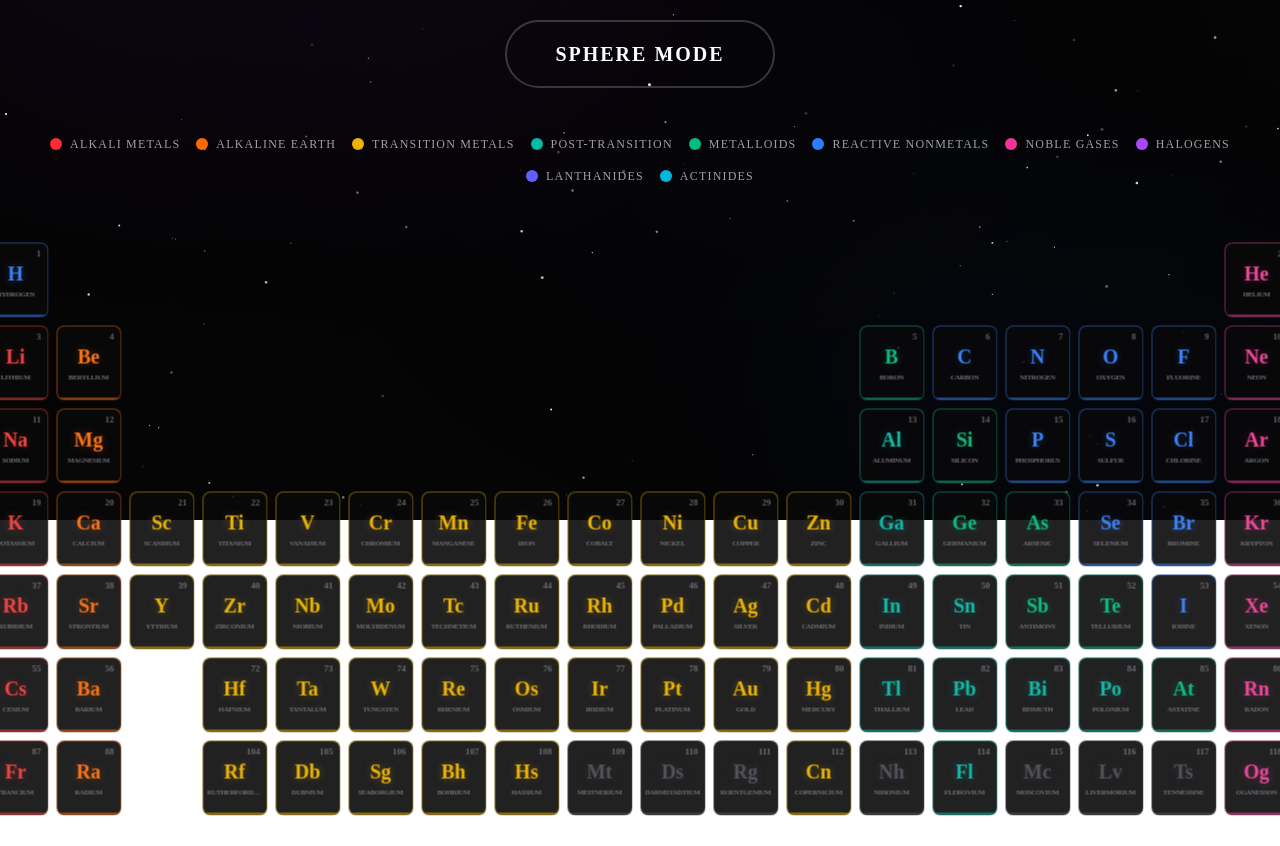
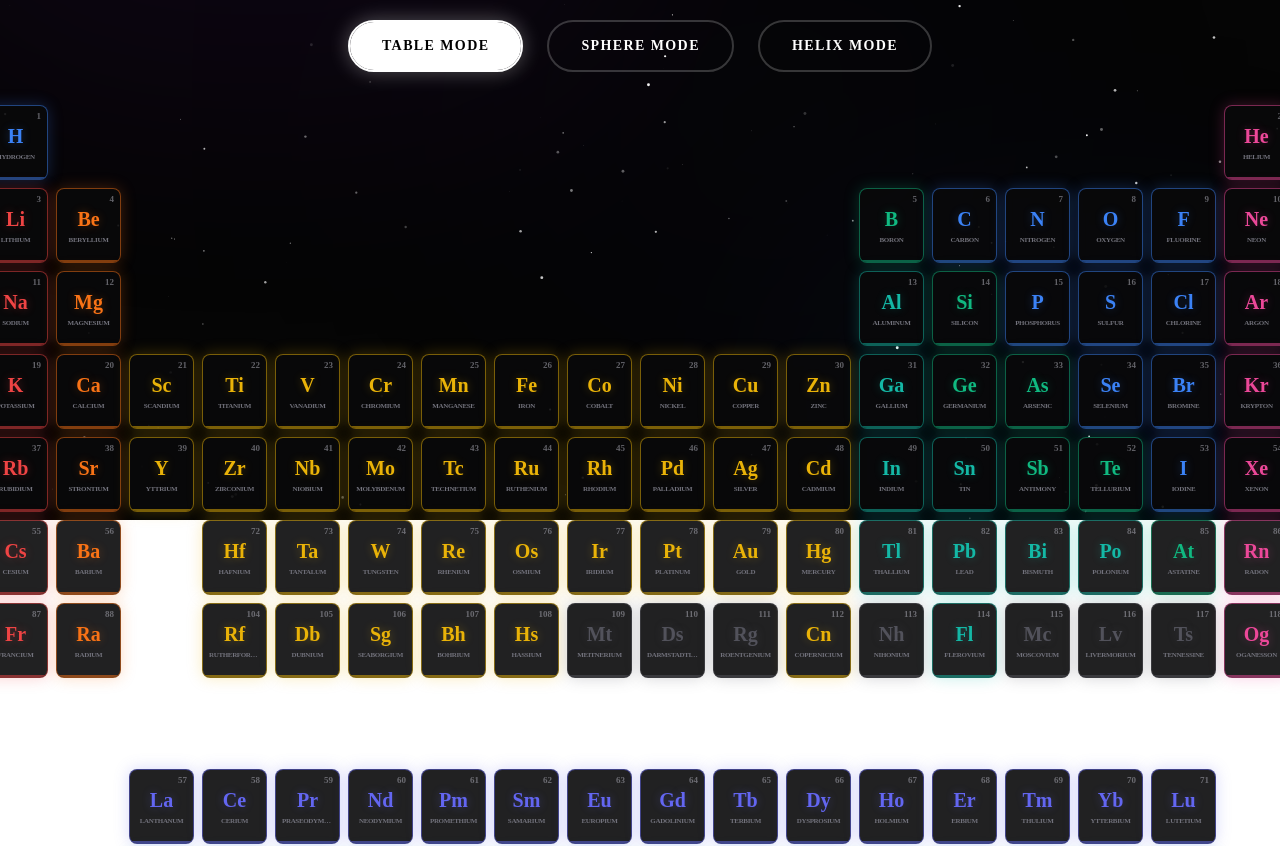
Before and after one commit to jolorupido15/periodic-table, a Next.js app: page /periodic-table in a window 1280 px wide. Shown: the part 280-1126 px from the top of the page. Built offline with nearby package versions, Linux system fonts and the light colour scheme.

Commit message:
add helix mode

```diff
--- a/components/PeriodicTable.tsx
+++ b/components/PeriodicTable.tsx
@@ -1,13 +1,12 @@
 'use client';
 
-import { useState, useEffect, useMemo } from 'react';
+import { useState, useEffect, useRef, useMemo } from 'react';
 import { elements, Element, ElementCategory } from '@/lib/elements';
-import ElementCard from './ElementCard';
 import ElementDialog from './ElementDialog';
 import { cn } from '@/lib/utils';
 import { Button } from '@/components/ui/button';
 
-type ViewState = 'table' | 'flying-to-sphere' | 'sphere' | 'flying-to-table';
+type ViewMode = 'table' | 'sphere' | 'helix';
 
 const categoryHexColors: Record<string, string> = {
   'alkali metal': '#ef4444',
@@ -39,22 +38,16 @@ const categories: { label: string; value: ElementCategory; color: string }[] = [
 export default function PeriodicTable() {
   const [selectedElement, setSelectedElement] = useState<Element | null>(null);
   const [isDialogOpen, setIsDialogOpen] = useState(false);
-  const [viewState, setViewState] = useState<ViewState>('table');
+  const [viewMode, setViewMode] = useState<ViewMode>('table');
+  const [isTransitioning, setIsTransitioning] = useState(false);
 
-  const toggleMode = () => {
-    if (viewState === 'table') {
-      setViewState('flying-to-sphere');
-      setTimeout(() => setViewState('sphere'), 1800);
-    } else if (viewState === 'sphere') {
-      setViewState('flying-to-table');
-      setTimeout(() => setViewState('table'), 1800);
-    }
-  };
-
-  const handleElementClick = (element: Element) => {
-    setSelectedElement(element);
-    setIsDialogOpen(true);
-  };
+  const containerRef = useRef<HTMLDivElement>(null);
+  const cardRefs = useRef<(HTMLDivElement | null)[]>([]);
+  const rotationRef = useRef(0);
+  const transitionRef = useRef(0); // 0 to 1
+  const targetModeRef = useRef<ViewMode>('table');
+  const currentModeRef = useRef<ViewMode>('table');
+  const requestRef = useRef<number>();
 
   // Dimensions
   const cardW = 65;
@@ -63,117 +56,191 @@ export default function PeriodicTable() {
   const gridW = 18 * (cardW + gap);
   const gridH = 10 * (cardH + gap);
 
-  // Pre-calculate positions
-  const elementPositions = useMemo(() => {
+  // Pre-calculate base positions/data
+  const elementData = useMemo(() => {
     return elements.map((el, i) => {
       // Table Pos
       const tx = (el.xpos - 1) * (cardW + gap) - gridW / 2 + cardW / 2;
       const ty = (el.ypos - 1) * (cardH + gap) - gridH / 2 + cardH / 2;
 
-      // Sphere Pos
+      // Sphere Base (Fibonacci)
       const phi = Math.acos(1 - 2 * (i + 0.5) / 118);
       const theta = Math.PI * (1 + Math.sqrt(5)) * i;
-      const sx = 300 * Math.sin(phi) * Math.cos(theta);
-      const sy = 300 * Math.sin(phi) * Math.sin(theta);
-      const sz = 300 * Math.cos(phi);
 
-      return { tx, ty, sx, sy, sz, theta, phi };
+      // Helix Base
+      const strand = i < 59 ? 0 : 1;
+      const idx = strand === 0 ? i : i - 59;
+      const helixAngle = (idx / 59) * Math.PI * 4 + (strand === 1 ? Math.PI : 0);
+      const hy = (idx - 29.5) * 18;
+
+      return { tx, ty, phi, theta, helixAngle, hy };
     });
   }, []);
 
-  const isFlying = viewState === 'flying-to-sphere' || viewState === 'flying-to-table';
-  const isSphere = viewState === 'sphere';
+  const toggleMode = (mode: ViewMode) => {
+    if (viewMode === mode || isTransitioning) return;
+
+    targetModeRef.current = mode;
+    currentModeRef.current = viewMode;
+    setIsTransitioning(true);
+    transitionRef.current = 0;
+
+    // Transition timing logic handled in animation loop
+    setTimeout(() => {
+      setViewMode(mode);
+      setIsTransitioning(false);
+      transitionRef.current = 1;
+    }, 1500);
+  };
+
+  const handleElementClick = (element: Element) => {
+    setSelectedElement(element);
+    setIsDialogOpen(true);
+  };
+
+  useEffect(() => {
+    const animate = () => {
+      rotationRef.current += 0.005;
+      const rot = rotationRef.current;
+
+      // Update transition progress if active
+      if (isTransitioning) {
+        transitionRef.current = Math.min(transitionRef.current + 0.015, 1);
+      }
+      const t = transitionRef.current;
+      const mode = isTransitioning ? 'transition' : viewMode;
+
+      const items: { index: number; z3d: number }[] = [];
+
+      elementData.forEach((data, i) => {
+        const { tx, ty, phi, theta, helixAngle, hy } = data;
+
+        let x3d = 0, y3d = 0, z3d = 0;
+
+        // Calculate 3D position for each mode
+        const getPos = (m: ViewMode) => {
+          if (m === 'table') return { x: tx, y: ty, z: 0 };
+          if (m === 'sphere') {
+            return {
+              x: 300 * Math.sin(phi) * Math.cos(theta + rot),
+              y: 300 * Math.cos(phi),
+              z: 300 * Math.sin(phi) * Math.sin(theta + rot)
+            };
+          }
+          if (m === 'helix') {
+            return {
+              x: Math.cos(helixAngle + rot) * 250,
+              y: hy,
+              z: Math.sin(helixAngle + rot) * 250
+            };
+          }
+          return { x: 0, y: 0, z: 0 };
+        };
+
+        if (isTransitioning) {
+          const start = getPos(currentModeRef.current);
+          const end = getPos(targetModeRef.current);
+          // Cubic ease-in-out for the transition progress
+          const ease = t < 0.5 ? 4 * t * t * t : 1 - Math.pow(-2 * t + 2, 3) / 2;
+          x3d = start.x + (end.x - start.x) * ease;
+          y3d = start.y + (end.y - start.y) * ease;
+          z3d = start.z + (end.z - start.z) * ease;
+        } else {
+          const pos = getPos(viewMode);
+          x3d = pos.x; y3d = pos.y; z3d = pos.z;
+        }
+
+        // Project 3D to 2D
+        const perspective = 800 / (800 + z3d);
+        const x2d = x3d * perspective;
+        const y2d = y3d * perspective;
+        const scale = perspective;
+        const opacity = viewMode === 'table' && !isTransitioning ? 1 : 0.4 + (z3d + 300) / 600 * 0.6;
+
+        const card = cardRefs.current[i];
+        if (card) {
+          card.style.transform = `translate(-50%, -50%) translate3d(${x2d}px, ${y2d}px, 0) scale(${scale})`;
+          card.style.opacity = Math.max(0, Math.min(1, opacity)).toString();
+          items.push({ index: i, z3d });
+        }
+      });
+
+      // Painter's algorithm
+      items.sort((a, b) => b.z3d - a.z3d);
+      items.forEach((item, zIdx) => {
+        const card = cardRefs.current[item.index];
+        if (card) card.style.zIndex = zIdx.toString();
+      });
+
+      requestRef.current = requestAnimationFrame(animate);
+    };
+
+    requestRef.current = requestAnimationFrame(animate);
+    return () => {
+      if (requestRef.current) cancelAnimationFrame(requestRef.current);
+    };
+  }, [viewMode, isTransitioning, elementData]);
 
   return (
     <div className="w-full flex flex-col items-center gap-12 py-10 px-4">
       {/* Controls */}
-      <div className="z-[1000]">
+      <div className="flex items-center gap-6 z-[1000]">
         <Button
           variant="outline"
-          onClick={toggleMode}
-          disabled={isFlying}
+          onClick={() => toggleMode('table')}
           className={cn(
-            "rounded-full px-12 py-8 text-xl font-black border-2 transition-all duration-700 uppercase tracking-widest",
-            (isSphere || viewState === 'flying-to-sphere')
-              ? "bg-white text-black border-white shadow-[0_0_40px_rgba(255,255,255,0.4)] scale-110"
+            "rounded-full px-8 py-6 text-sm font-bold border-2 transition-all duration-500 uppercase tracking-widest",
+            viewMode === 'table' && !isTransitioning
+              ? "bg-white text-black border-white shadow-[0_0_20px_rgba(255,255,255,0.3)]"
               : "bg-transparent text-white border-white/20 hover:border-white"
           )}
         >
-          {isSphere ? "EXIT SPHERE" : "SPHERE MODE"}
+          TABLE MODE
+        </Button>
+        <Button
+          variant="outline"
+          onClick={() => toggleMode('sphere')}
+          className={cn(
+            "rounded-full px-8 py-6 text-sm font-bold border-2 transition-all duration-500 uppercase tracking-widest",
+            (viewMode === 'sphere' || (isTransitioning && targetModeRef.current === 'sphere'))
+              ? "bg-white text-black border-white shadow-[0_0_20px_rgba(255,255,255,0.3)]"
+              : "bg-transparent text-white border-white/20 hover:border-white"
+          )}
+        >
+          SPHERE MODE
+        </Button>
+        <Button
+          variant="outline"
+          onClick={() => toggleMode('helix')}
+          className={cn(
+            "rounded-full px-8 py-6 text-sm font-bold border-2 transition-all duration-500 uppercase tracking-widest",
+            (viewMode === 'helix' || (isTransitioning && targetModeRef.current === 'helix'))
+              ? "bg-white text-black border-white shadow-[0_0_20px_rgba(255,255,255,0.3)]"
+              : "bg-transparent text-white border-white/20 hover:border-white"
+          )}
+        >
+          HELIX MODE
         </Button>
       </div>
 
-      {/* Legend - Hidden in sphere/flying */}
-      <div className={cn(
-        "flex flex-wrap justify-center gap-4 transition-all duration-700",
-        viewState !== 'table' ? "opacity-0 -translate-y-8" : "opacity-100"
-      )}>
-        {categories.map((cat) => (
-          <div key={cat.value} className="flex items-center gap-2">
-            <div className={cn("w-3 h-3 rounded-full", cat.color)} />
-            <span className="text-xs font-medium text-zinc-400 uppercase tracking-widest">
-              {cat.label}
-            </span>
-          </div>
-        ))}
-      </div>
-
-      {/* Main Stage */}
-      <div className={cn(
-        "relative w-full transition-all duration-1000",
-        isSphere || isFlying ? "h-[800px] perspective-[2000px]" : "h-[850px]"
-      )}>
-        <div className={cn(
-          "absolute left-1/2 top-1/2 -translate-x-1/2 -translate-y-1/2",
-          isSphere ? "rotating-sphere" : ""
-        )}
-        style={{
-          width: isSphere || isFlying ? '100%' : `${gridW}px`,
-          height: isSphere || isFlying ? '100%' : `${gridH}px`,
-          transformStyle: 'preserve-3d',
-        }}
-        >
+      {/* Main Content Area */}
+      <div className="w-full min-h-[800px] flex items-center justify-center relative">
+        {/* Stage */}
+        <div ref={containerRef} className="relative w-[700px] h-[700px]">
           {elements.map((el, i) => {
-            const pos = elementPositions[i];
             const catColor = categoryHexColors[el.category] || '#52525b';
-
-            // Determine current position based on viewState
-            let x = pos.tx, y = pos.ty, z = 0;
-            let opacity = 1;
-            let scale = 1;
-
-            if (viewState === 'sphere' || viewState === 'flying-to-sphere') {
-              x = pos.sx; y = pos.sy; z = pos.sz;
-            }
-            if (viewState === 'flying-to-table') {
-              x = pos.tx; y = pos.ty; z = 0;
-            }
-
             return (
               <div
                 key={el.number}
-                className="absolute left-1/2 top-1/2"
-                style={{
-                  transform: `translate3d(${x}px, ${y}px, ${z}px)`,
-                  transition: isFlying ? 'transform 1200ms cubic-bezier(0.4, 0, 0.2, 1), opacity 800ms ease' : 'none',
-                  transitionDelay: isFlying ? `${i * 10}ms` : '0ms',
-                  transformStyle: 'preserve-3d',
-                  zIndex: isSphere ? Math.round(z + 500) : 10,
-                } as React.CSSProperties}
-              >
-                <div
-                  className={cn(
-                    "relative w-[65px] h-[75px] -ml-[32.5px] -mt-[37.5px] rounded-md bg-zinc-950/90 border cursor-pointer transition-all duration-500 group overflow-hidden",
-                    isSphere && "billboard-card"
-                  )}
+                ref={el => cardRefs.current[i] = el}
+                className="absolute left-1/2 top-1/2 w-[65px] h-[75px] bg-zinc-950/90 border rounded-md cursor-pointer transition-colors duration-300 group overflow-hidden will-change-transform"
                 onClick={() => handleElementClick(el)}
                 style={{
                   borderColor: `${catColor}80`,
-                    boxShadow: isSphere || isFlying ? `0 0 20px ${catColor}40` : 'none',
-                    opacity: isSphere && z < 0 ? 0.6 : 1,
+                  boxShadow: `0 0 15px ${catColor}40`,
                 } as React.CSSProperties}
               >
-                  <div className="flex flex-col items-center justify-center h-full p-1">
+                <div className="flex flex-col items-center justify-center h-full relative p-1 text-center">
                   <span className="text-[9px] absolute top-1 right-1.5 opacity-60 text-zinc-400 font-bold">
                     {el.number}
                   </span>
@@ -183,16 +250,14 @@ export default function PeriodicTable() {
                   >
                     {el.symbol}
                   </span>
-                    <span className="text-[7px] uppercase font-bold tracking-tighter text-zinc-500 truncate w-full text-center">
+                  <span className="text-[7px] uppercase font-bold tracking-tighter text-zinc-500 truncate w-full px-0.5">
                     {el.name}
                   </span>
                 </div>
-                  {/* Category color bottom bar */}
                 <div
                   className="absolute bottom-0 left-0 right-0 h-0.5 opacity-50"
                   style={{ backgroundColor: catColor }}
                 />
-                </div>
               </div>
             );
           })}
@@ -206,28 +271,6 @@ export default function PeriodicTable() {
       />
 
       <style jsx global>{`
-        .rotating-sphere {
-          animation: rotateSphere 30s linear infinite;
-        }
-
-        @keyframes rotateSphere {
-          from { transform: rotateY(0deg); }
-          to { transform: rotateY(360deg); }
-        }
-
-        .billboard-card {
-          /* We don't need manual counter-rotation keyframes if we use the billboard approach
-             where the cards themselves don't inherit the parent's rotateY.
-             Wait, they DO inherit it.
-             So we use the same animation but reversed. */
-          animation: counterRotate 30s linear infinite;
-        }
-
-        @keyframes counterRotate {
-          from { transform: rotateY(0deg); }
-          to { transform: rotateY(-360deg); }
-        }
-
         .scrollbar-hide::-webkit-scrollbar {
           display: none;
         }
```
Lines whose indentation alone changed are shown as unchanged.
